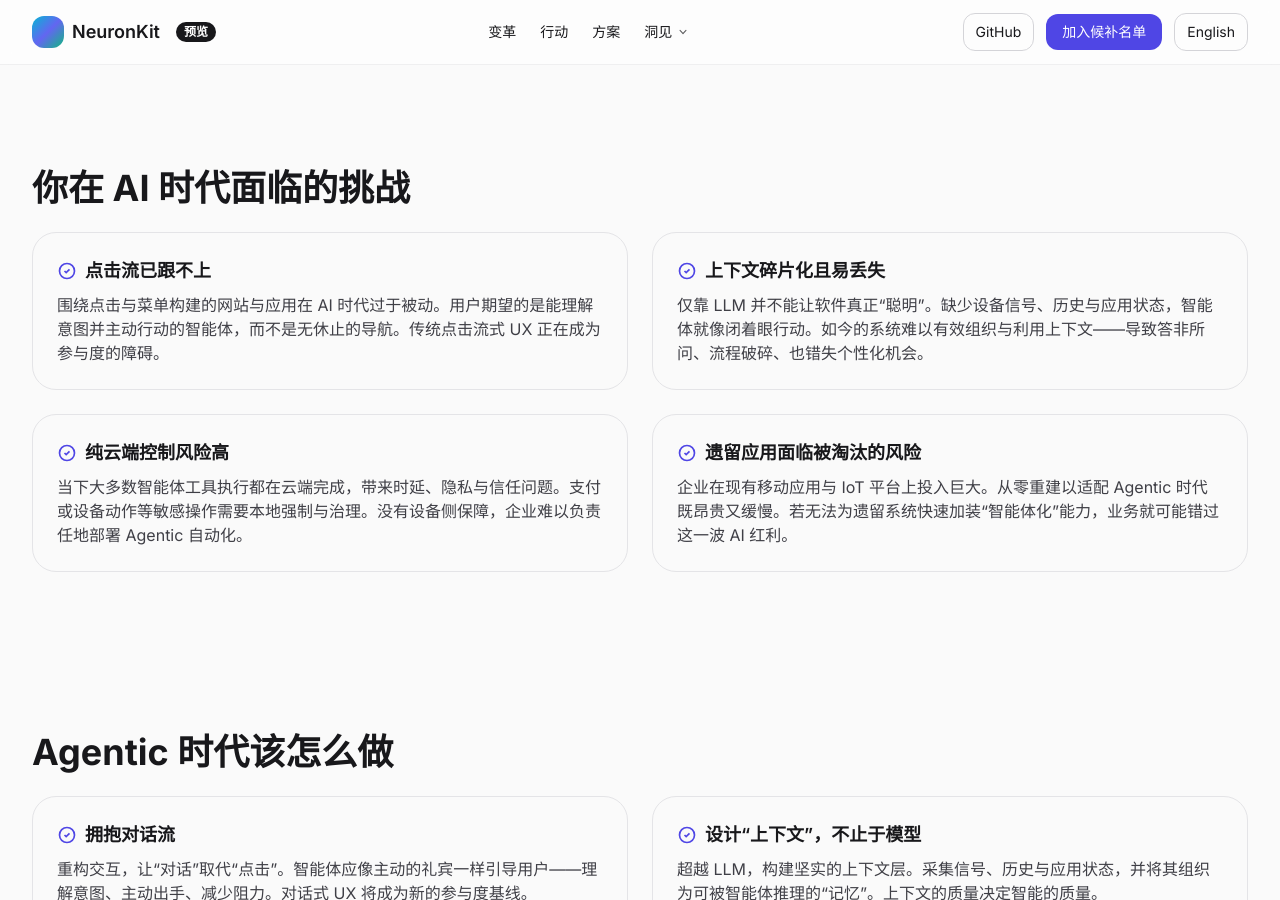
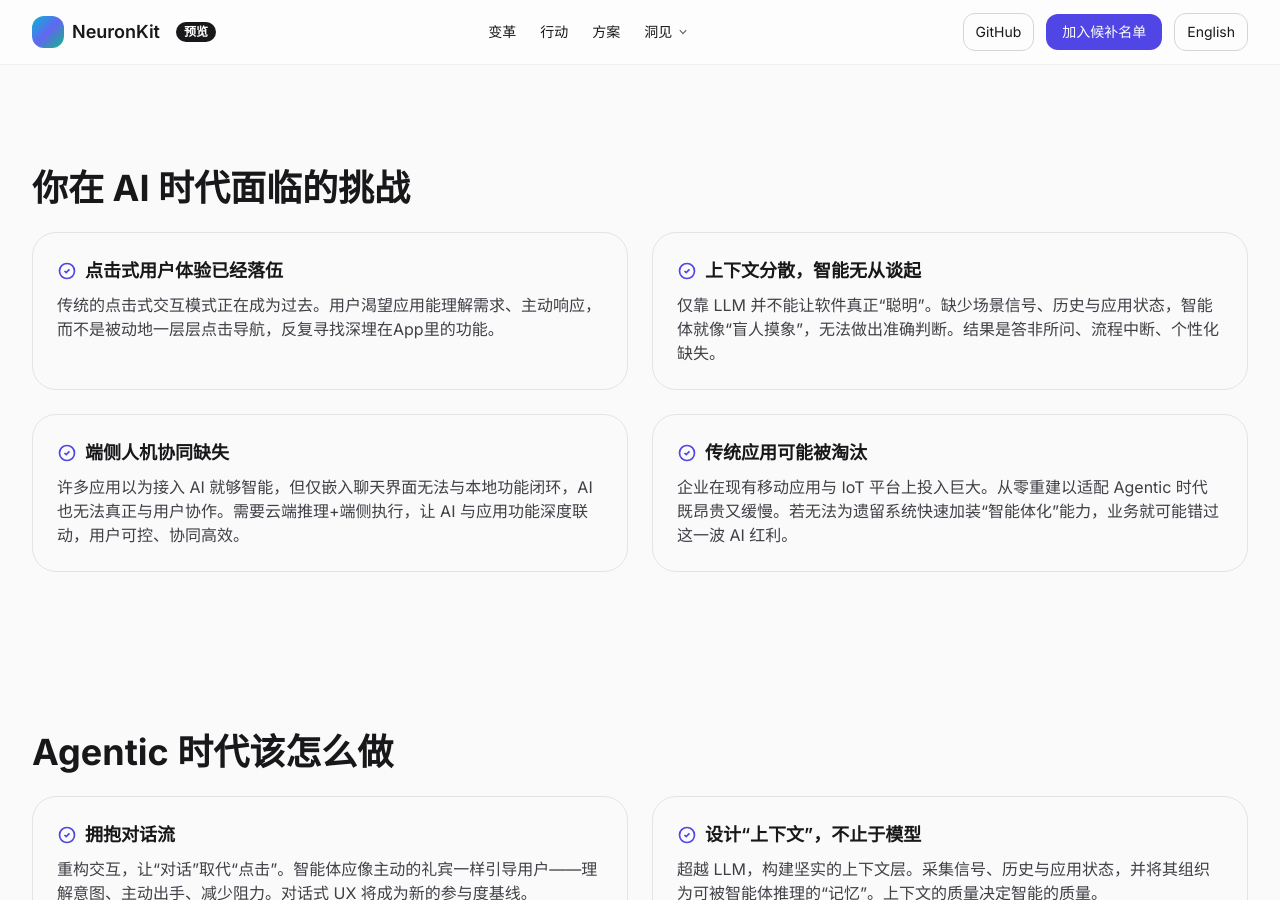
Before and after one commit to finogeeks/finogeeks.github.io, a Jekyll site: the page built from zh/neuronkit/index.html, in a window 1280 px wide and 900 px high, scrolled down 633 px. Built offline with Jekyll 4.4.1, drawn with Linux system fonts in a browser that asks for light colours; nearby versions of some CDN libraries.

```diff
--- a/en/neuronkit/index.html
+++ b/en/neuronkit/index.html
@@ -308,9 +308,9 @@ flowchart LR
         <div class="p-6 rounded-3xl border border-zinc-200 dark:border-zinc-800">
           <div class="flex items-center gap-2">
             <svg xmlns="http://www.w3.org/2000/svg" viewBox="0 0 24 24" fill="none" stroke="currentColor" stroke-width="2" class="h-5 w-5 text-indigo-600"><circle cx="12" cy="12" r="9"/><path d="M9 12l2 2 4-4"/></svg>
-            <h3 class="font-semibold text-lg">Cloud-Only Control is Risky</h3>
+            <h3 class="font-semibold text-lg">Edge Collaboration is Critical</h3>
           </div>
-          <p class="mt-2 text-zinc-700 dark:text-zinc-300">Most agent tool execution today happens in the cloud. That raises latency, privacy, and trust issues. Sensitive operations—like payments or device actions—need local enforcement. Without on-device safeguards, enterprises can’t responsibly deploy agentic automation.</p>
+          <p class="mt-2 text-zinc-700 dark:text-zinc-300">Many apps assume integrating AI means just embedding a chat interface—but that can’t trigger local app features or coordinate with users. True intelligence requires cloud inference paired with on-device execution, enabling AI to act alongside users securely and effectively.</p>
         </div>
         <div class="p-6 rounded-3xl border border-zinc-200 dark:border-zinc-800">
           <div class="flex items-center gap-2">
--- a/zh/neuronkit/index.html
+++ b/zh/neuronkit/index.html
@@ -204,28 +204,28 @@ flowchart LR
         <div class="p-6 rounded-3xl border border-zinc-200 dark:border-zinc-800">
           <div class="flex items-center gap-2">
             <svg xmlns="http://www.w3.org/2000/svg" viewBox="0 0 24 24" fill="none" stroke="currentColor" stroke-width="2" class="h-5 w-5 text-indigo-600"><circle cx="12" cy="12" r="9"/><path d="M9 12l2 2 4-4"/></svg>
-            <h3 class="font-semibold text-lg">点击流已跟不上</h3>
+            <h3 class="font-semibold text-lg">点击式用户体验已经落伍</h3>
           </div>
-          <p class="mt-2 text-zinc-700 dark:text-zinc-300">围绕点击与菜单构建的网站与应用在 AI 时代过于被动。用户期望的是能理解意图并主动行动的智能体，而不是无休止的导航。传统点击流式 UX 正在成为参与度的障碍。</p>
+          <p class="mt-2 text-zinc-700 dark:text-zinc-300">传统的点击式交互模式正在成为过去。用户渴望应用能理解需求、主动响应，而不是被动地一层层点击导航，反复寻找深埋在App里的功能。</p>
         </div>
         <div class="p-6 rounded-3xl border border-zinc-200 dark:border-zinc-800">
           <div class="flex items-center gap-2">
             <svg xmlns="http://www.w3.org/2000/svg" viewBox="0 0 24 24" fill="none" stroke="currentColor" stroke-width="2" class="h-5 w-5 text-indigo-600"><circle cx="12" cy="12" r="9"/><path d="M9 12l2 2 4-4"/></svg>
-            <h3 class="font-semibold text-lg">上下文碎片化且易丢失</h3>
+            <h3 class="font-semibold text-lg">上下文分散，智能无从谈起</h3>
           </div>
-          <p class="mt-2 text-zinc-700 dark:text-zinc-300">仅靠 LLM 并不能让软件真正“聪明”。缺少设备信号、历史与应用状态，智能体就像闭着眼行动。如今的系统难以有效组织与利用上下文——导致答非所问、流程破碎、也错失个性化机会。</p>
+          <p class="mt-2 text-zinc-700 dark:text-zinc-300">仅靠 LLM 并不能让软件真正“聪明”。缺少场景信号、历史与应用状态，智能体就像“盲人摸象”，无法做出准确判断。结果是答非所问、流程中断、个性化缺失。</p>
         </div>
         <div class="p-6 rounded-3xl border border-zinc-200 dark:border-zinc-800">
           <div class="flex items-center gap-2">
             <svg xmlns="http://www.w3.org/2000/svg" viewBox="0 0 24 24" fill="none" stroke="currentColor" stroke-width="2" class="h-5 w-5 text-indigo-600"><circle cx="12" cy="12" r="9"/><path d="M9 12l2 2 4-4"/></svg>
-            <h3 class="font-semibold text-lg">纯云端控制风险高</h3>
+            <h3 class="font-semibold text-lg">端侧人机协同缺失</h3>
           </div>
-          <p class="mt-2 text-zinc-700 dark:text-zinc-300">当下大多数智能体工具执行都在云端完成，带来时延、隐私与信任问题。支付或设备动作等敏感操作需要本地强制与治理。没有设备侧保障，企业难以负责任地部署 Agentic 自动化。</p>
+          <p class="mt-2 text-zinc-700 dark:text-zinc-300">许多应用以为接入 AI 就够智能，但仅嵌入聊天界面无法与本地功能闭环，AI也无法真正与用户协作。需要云端推理+端侧执行，让 AI 与应用功能深度联动，用户可控、协同高效。</p>
         </div>
         <div class="p-6 rounded-3xl border border-zinc-200 dark:border-zinc-800">
           <div class="flex items-center gap-2">
             <svg xmlns="http://www.w3.org/2000/svg" viewBox="0 0 24 24" fill="none" stroke="currentColor" stroke-width="2" class="h-5 w-5 text-indigo-600"><circle cx="12" cy="12" r="9"/><path d="M9 12l2 2 4-4"/></svg>
-            <h3 class="font-semibold text-lg">遗留应用面临被淘汰的风险</h3>
+            <h3 class="font-semibold text-lg">传统应用可能被淘汰</h3>
           </div>
           <p class="mt-2 text-zinc-700 dark:text-zinc-300">企业在现有移动应用与 IoT 平台上投入巨大。从零重建以适配 Agentic 时代既昂贵又缓慢。若无法为遗留系统快速加装“智能体化”能力，业务就可能错过这一波 AI 红利。</p>
         </div>
```
Also changed, not shown: _layouts/neuronkit.html (+2 -16 lines).
